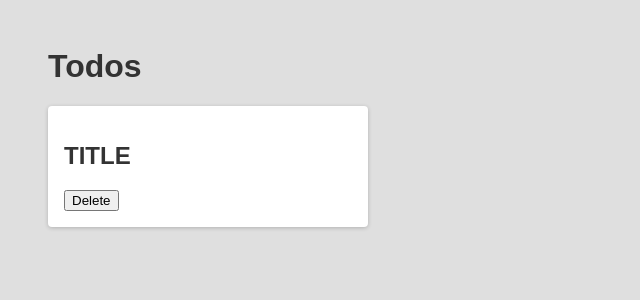
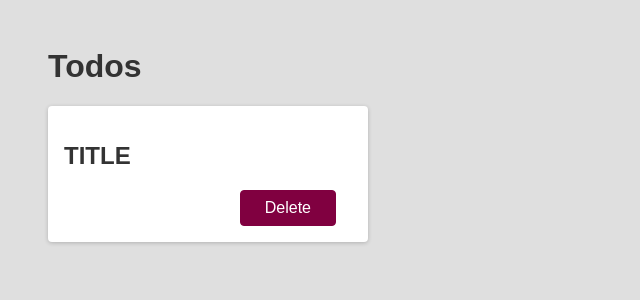
Before and after one commit to dickygiancini/react-learning, a React (Create React App) app: page / in a window 1280 px wide. Shown: the top 300 px of the page, without its empty margins (0-640 px from the left). Built offline with nearby package versions, Linux system fonts and the light colour scheme.

Commit message:
Add more classname to card body

```diff
--- a/src/App.js
+++ b/src/App.js
@@ -4,8 +4,8 @@
       <h1>Todos</h1>
       <div className="card">
         <h2>TITLE</h2>
-        <div>
-          <button>Delete</button>
+        <div className="actions">
+          <button className="btn">Delete</button>
         </div>
       </div>
     </div>
```
